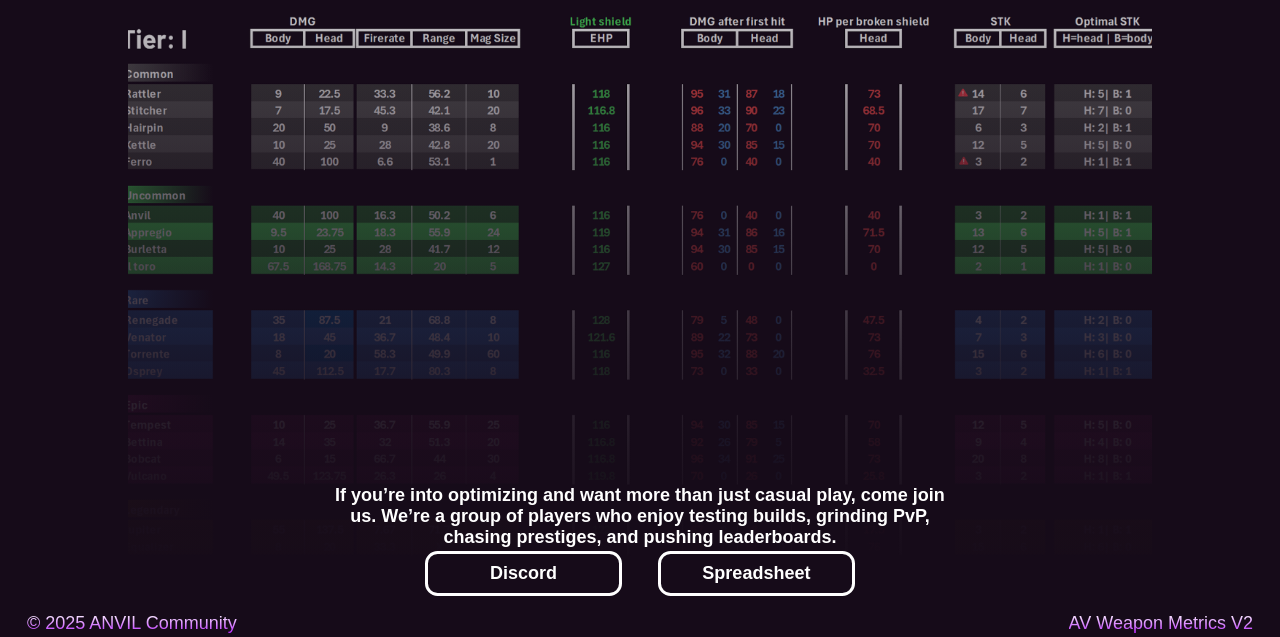
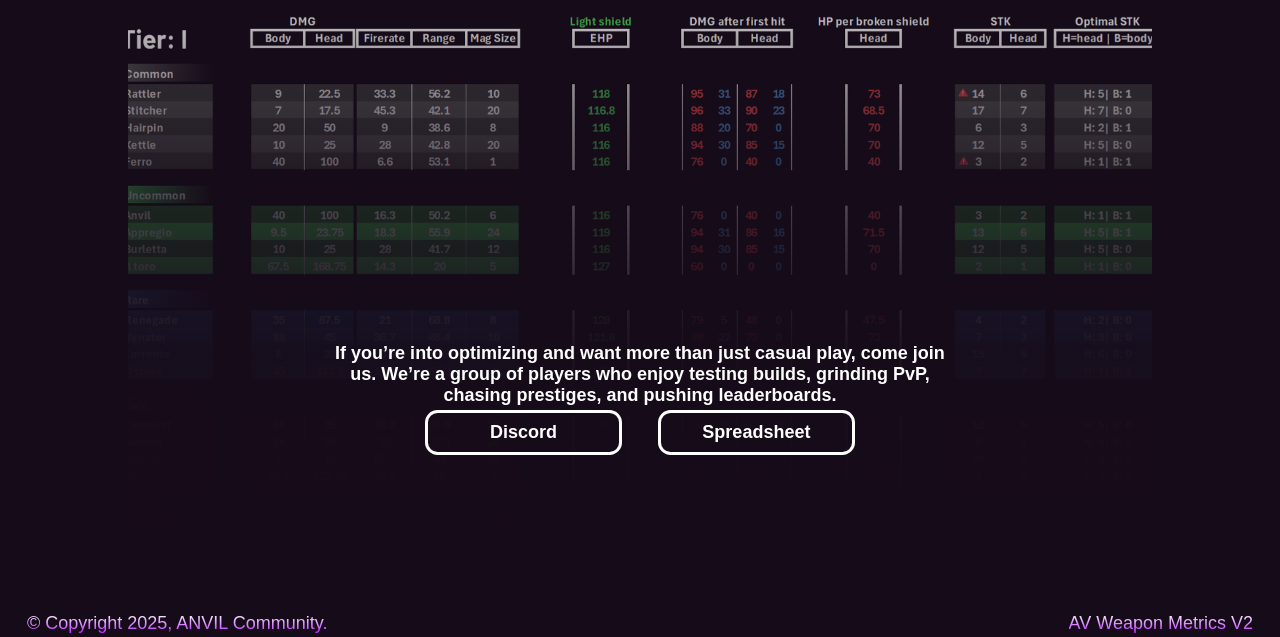
Before and after one commit to NikolayKertev/Anvil-Web-Page, a plain HTML site: page index.html in a window 1280 px wide. Shown: the part 163-800 px from the top of the page. Drawn offline with Linux system fonts and the light colour scheme.

Commit message:
Slight changes

```diff
--- a/index.html
+++ b/index.html
@@ -34,7 +34,7 @@
     </div>
 
     <footer>
-        <p>© 2025 ANVIL Community</p>
+        <p>© Copyright 2025, ANVIL Community.</p>
         <p>AV Weapon Metrics V2</p>
     </footer>
 </body>
--- a/styles/styles.css
+++ b/styles/styles.css
@@ -127,29 +127,28 @@ footer {
     min-width: 100%;
     justify-self: center;
     justify-content: center;
-    background-image: linear-gradient(rgba(22, 11, 25, 0.8),
-            rgba(22, 11, 25, 0.9));
+    background-image: linear-gradient(rgba(22, 11, 25, 0.9),
+            rgba(22, 11, 25, 0.95));
 
     p {
         max-width: 60%;
     }
-
 }
 
 .links {
     display: flex;
-    height: 10%;
+    height: 33%;
     width: 100%;
     justify-self: center;
     justify-content: center;
-    background-image: linear-gradient(rgba(22, 11, 25, 0.9),
+    background-image: linear-gradient(rgba(22, 11, 25, 0.95),
             rgba(22, 11, 25, 1));
 }
 
 .empty-div {
-    height: 80%;
+    height: 57%;
     background-image: linear-gradient(rgba(22, 11, 25, 0),
-            rgba(22, 11, 25, 0.8));
+            rgba(22, 11, 25, 0.9));
 }
 
 .button:hover {
```
